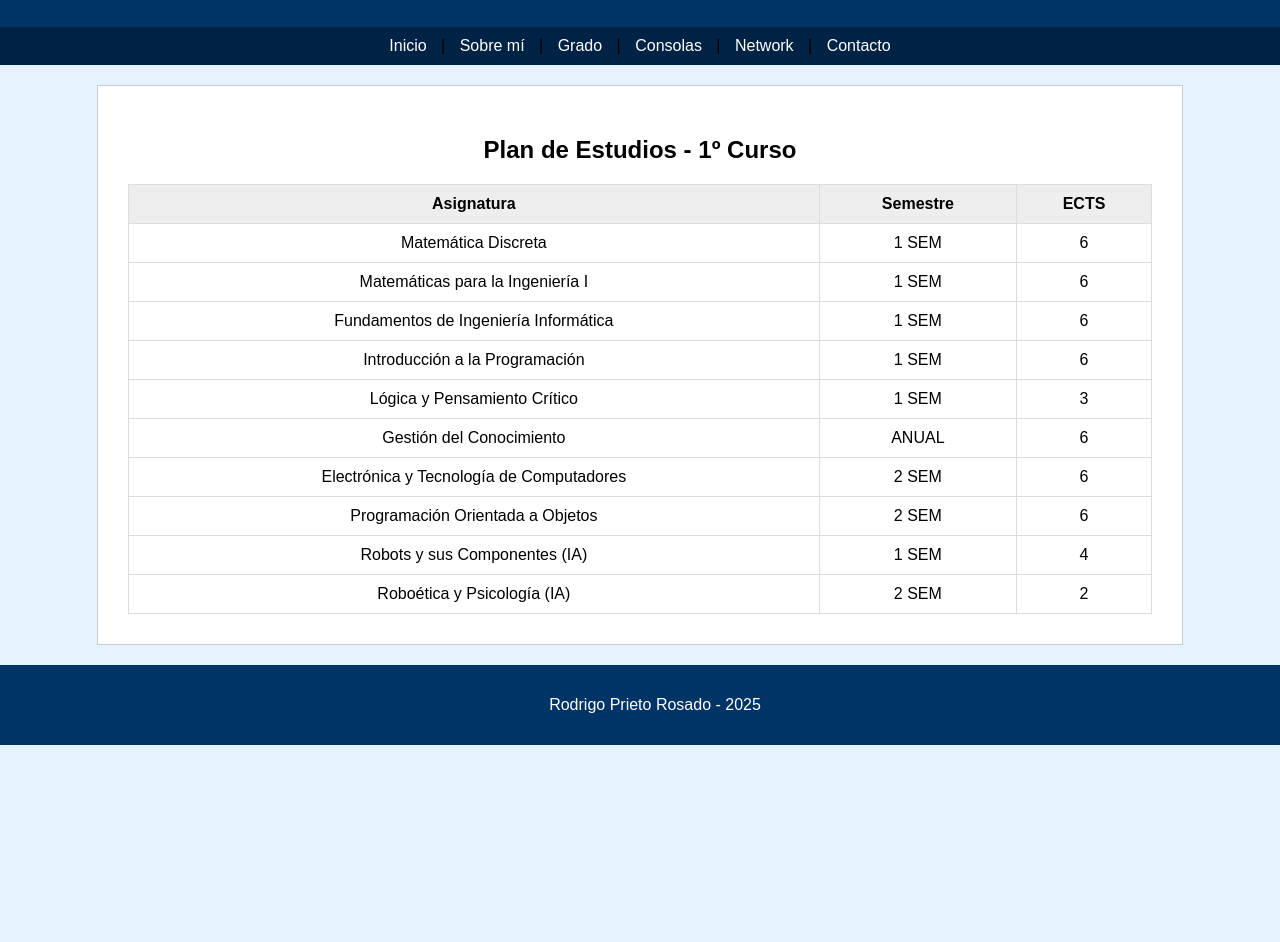
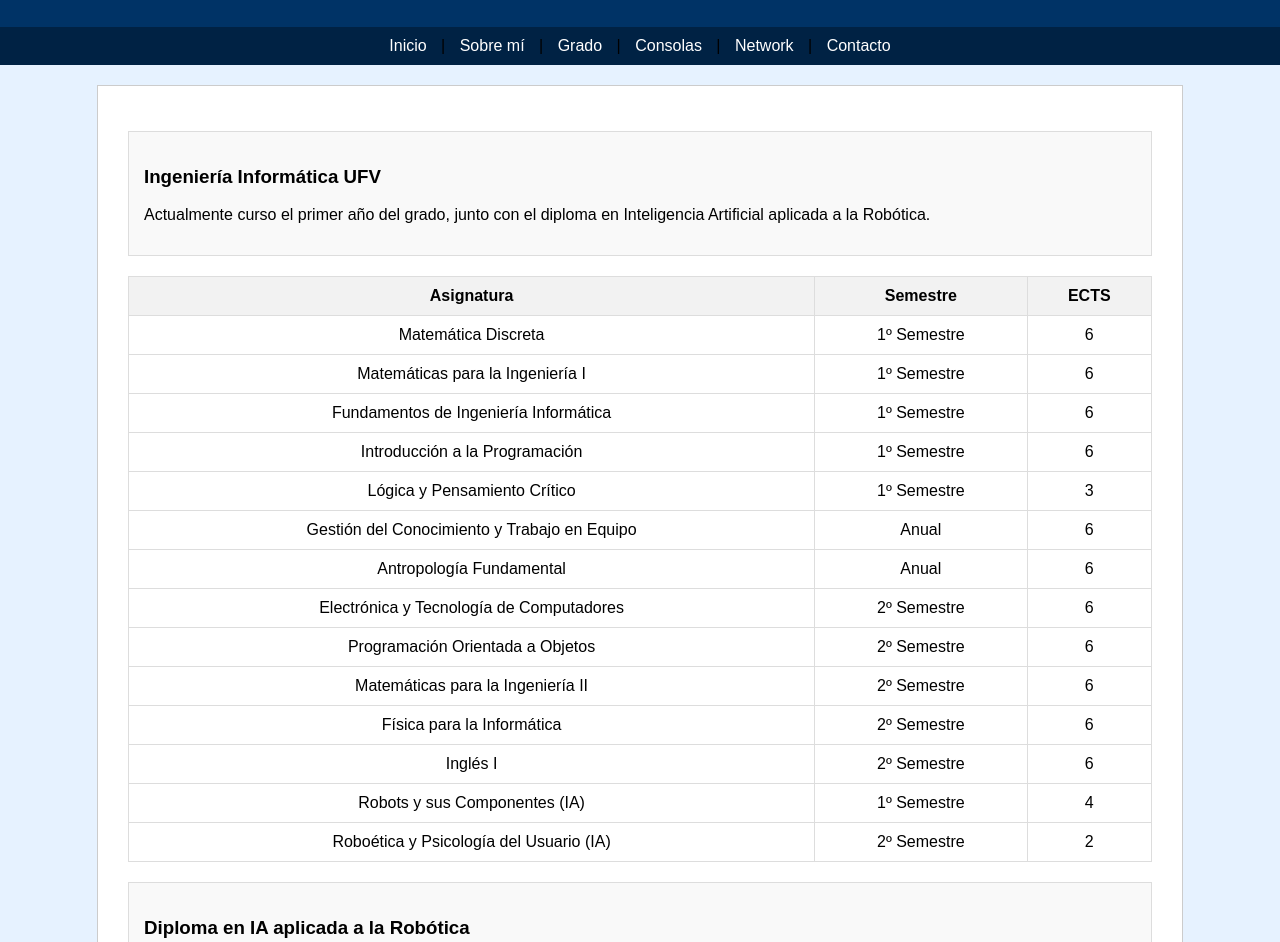
Before and after one commit to rodrigo-prieto-coder/proyecto_final_web, a plain HTML site: page degree.html in a window 1280 px wide. Shown: the part 93-1035 px from the top of the page. Before the commit the page ends 838 px from the top, so only its background shows below. Drawn offline with Linux system fonts and the light colour scheme.

```diff
--- a/degree.html
+++ b/degree.html
@@ -6,30 +6,45 @@
     <link rel="stylesheet" href="CSS/style.css">
 </head>
 <body>
-    <header><h1>MI GRADO</h1></header>
+    <header><h1>MI FORMACIÓN</h1></header>
     <nav>
         <a href="index.html">Inicio</a> | <a href="about.html">Sobre mí</a> | <a href="degree.html">Grado</a> | <a href="topic.html">Consolas</a> | <a href="network.html">Network</a> | <a href="contact.html">Contacto</a>
     </nav>
+
     <div class="contenedor">
-        <h2>Plan de Estudios - 1º Curso</h2>
+        <div class="caja">
+            <h3>Ingeniería Informática UFV</h3>
+            <p>Actualmente curso el primer año del grado, junto con el diploma en Inteligencia Artificial aplicada a la Robótica.</p>
+        </div>
+
         <table>
-            <tr style="background-color: #eee;">
+            <tr style="background-color: #f2f2f2;">
                 <th>Asignatura</th>
                 <th>Semestre</th>
                 <th>ECTS</th>
             </tr>
-            <tr><td>Matemática Discreta</td><td>1 SEM</td><td>6</td></tr>
-            <tr><td>Matemáticas para la Ingeniería I</td><td>1 SEM</td><td>6</td></tr>
-            <tr><td>Fundamentos de Ingeniería Informática</td><td>1 SEM</td><td>6</td></tr>
-            <tr><td>Introducción a la Programación</td><td>1 SEM</td><td>6</td></tr>
-            <tr><td>Lógica y Pensamiento Crítico</td><td>1 SEM</td><td>3</td></tr>
-            <tr><td>Gestión del Conocimiento</td><td>ANUAL</td><td>6</td></tr>
-            <tr><td>Electrónica y Tecnología de Computadores</td><td>2 SEM</td><td>6</td></tr>
-            <tr><td>Programación Orientada a Objetos</td><td>2 SEM</td><td>6</td></tr>
-            <tr><td>Robots y sus Componentes (IA)</td><td>1 SEM</td><td>4</td></tr>
-            <tr><td>Roboética y Psicología (IA)</td><td>2 SEM</td><td>2</td></tr>
+            <tr><td>Matemática Discreta</td><td>1º Semestre</td><td>6</td></tr>
+            <tr><td>Matemáticas para la Ingeniería I</td><td>1º Semestre</td><td>6</td></tr>
+            <tr><td>Fundamentos de Ingeniería Informática</td><td>1º Semestre</td><td>6</td></tr>
+            <tr><td>Introducción a la Programación</td><td>1º Semestre</td><td>6</td></tr>
+            <tr><td>Lógica y Pensamiento Crítico</td><td>1º Semestre</td><td>3</td></tr>
+            <tr><td>Gestión del Conocimiento y Trabajo en Equipo</td><td>Anual</td><td>6</td></tr>
+            <tr><td>Antropología Fundamental</td><td>Anual</td><td>6</td></tr>
+            <tr><td>Electrónica y Tecnología de Computadores</td><td>2º Semestre</td><td>6</td></tr>
+            <tr><td>Programación Orientada a Objetos</td><td>2º Semestre</td><td>6</td></tr>
+            <tr><td>Matemáticas para la Ingeniería II</td><td>2º Semestre</td><td>6</td></tr>
+            <tr><td>Física para la Informática</td><td>2º Semestre</td><td>6</td></tr>
+            <tr><td>Inglés I</td><td>2º Semestre</td><td>6</td></tr>
+            <tr><td>Robots y sus Componentes (IA)</td><td>1º Semestre</td><td>4</td></tr>
+            <tr><td>Roboética y Psicología del Usuario (IA)</td><td>2º Semestre</td><td>2</td></tr>
         </table>
+
+        <div class="caja" style="margin-top: 20px;">
+            <h3>Diploma en IA aplicada a la Robótica</h3>
+            <p>Este diploma complementa mi formación técnica con conocimientos específicos en el diseño y comportamiento de sistemas robóticos inteligentes.</p>
+        </div>
     </div>
+
     <footer><p>Rodrigo Prieto Rosado - 2025</p></footer>
 </body>
 </html>
```
